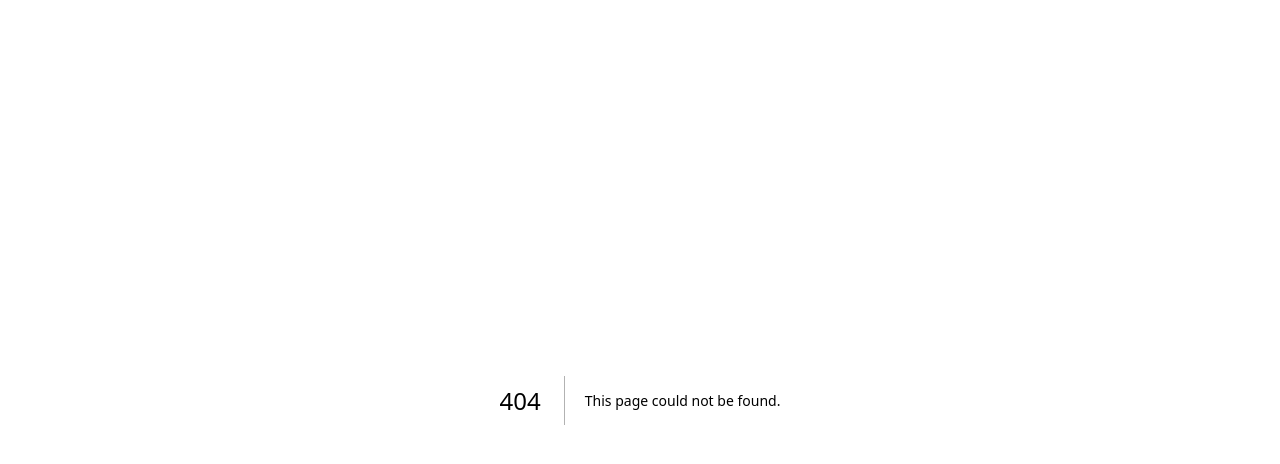
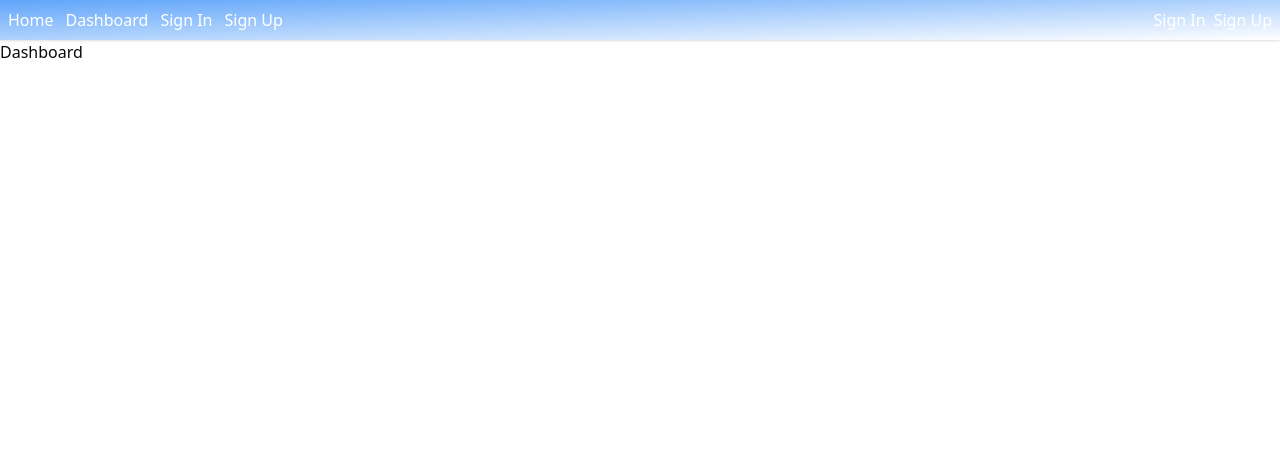
Before and after one commit to MAG1980/TurboRepo_Next_Nest, a Next.js app in the folder apps/web/: page /dashboard in a window 1280 px wide. Before the commit this address had no page. Shown: the top 464 px of the page. Built offline with nearby package versions, Linux system fonts and the light colour scheme; no server answers.

Commit message:
Создан и размещён в корневом шаблоне appBar. В appBar добавлены ссылки на страницы приложения и компонент SignInButton, который получает данные пользователя из cookies.

```diff
--- /dev/null
+++ b/apps/web/app/dashboard/page.tsx
@@ -0,0 +1,8 @@
+"use client"
+const Dashboard = () => {
+  return (
+      <div>Dashboard</div>
+  );
+};
+
+export default Dashboard
--- a/apps/web/app/layout.tsx
+++ b/apps/web/app/layout.tsx
@@ -1,6 +1,7 @@
 import type { Metadata } from "next";
 import localFont from "next/font/local";
 import "./globals.css";
+import { AppBar } from "@/components/ui/appBar";
 
 const geistSans = localFont({
   src: "./fonts/GeistVF.woff",
@@ -17,15 +18,16 @@ export const metadata: Metadata = {
 };
 
 export default function RootLayout({
-  children,
-}: Readonly<{
+                                     children,
+                                   }: Readonly<{
   children: React.ReactNode;
 }>) {
   return (
     <html lang="en">
-      <body className={`${geistSans.variable} ${geistMono.variable}`}>
-        {children}
-      </body>
+    <body className={`${geistSans.variable} ${geistMono.variable}`}>
+    <AppBar/>
+    {children}
+    </body>
     </html>
   );
 }
--- /dev/null
+++ b/apps/web/components/ui/SignInButton.tsx
@@ -0,0 +1,22 @@
+import { getSession } from "@/lib/session";
+import Link from "next/link";
+
+export const SignInButton = async () => {
+  const session = await getSession();
+  return (
+    <div className="flex items-center gap-2 ml-auto">
+      {!session || !session.user ? (
+          <>
+            <Link href="/auth/signin">Sign In</Link>
+            <Link href="/auth/signup">Sign Up</Link>
+          </>
+        ) :
+        (
+          <>
+            <p> {session.user.name} </p>
+            <Link href="#">Sign Out</Link>
+          </>
+        )}
+    </div>
+  );
+};
--- /dev/null
+++ b/apps/web/components/ui/appBar.tsx
@@ -0,0 +1,14 @@
+import Link from "next/link";
+import { SignInButton } from "@/components/ui/SignInButton";
+
+export const AppBar = () => {
+  return (
+    <div className="flex shadow p-2 gap-3 bg-gradient-to-br from-blue-400 to cyan-400 text-white">
+      <Link href={'/'}>Home</Link>
+      <Link href={'/dashboard'}>Dashboard</Link>
+      <Link href={'/auth/signin'}>Sign In</Link>
+      <Link href={'/auth/signup'}>Sign Up</Link>
+      <SignInButton/>
+    </div>
+  );
+};
```
